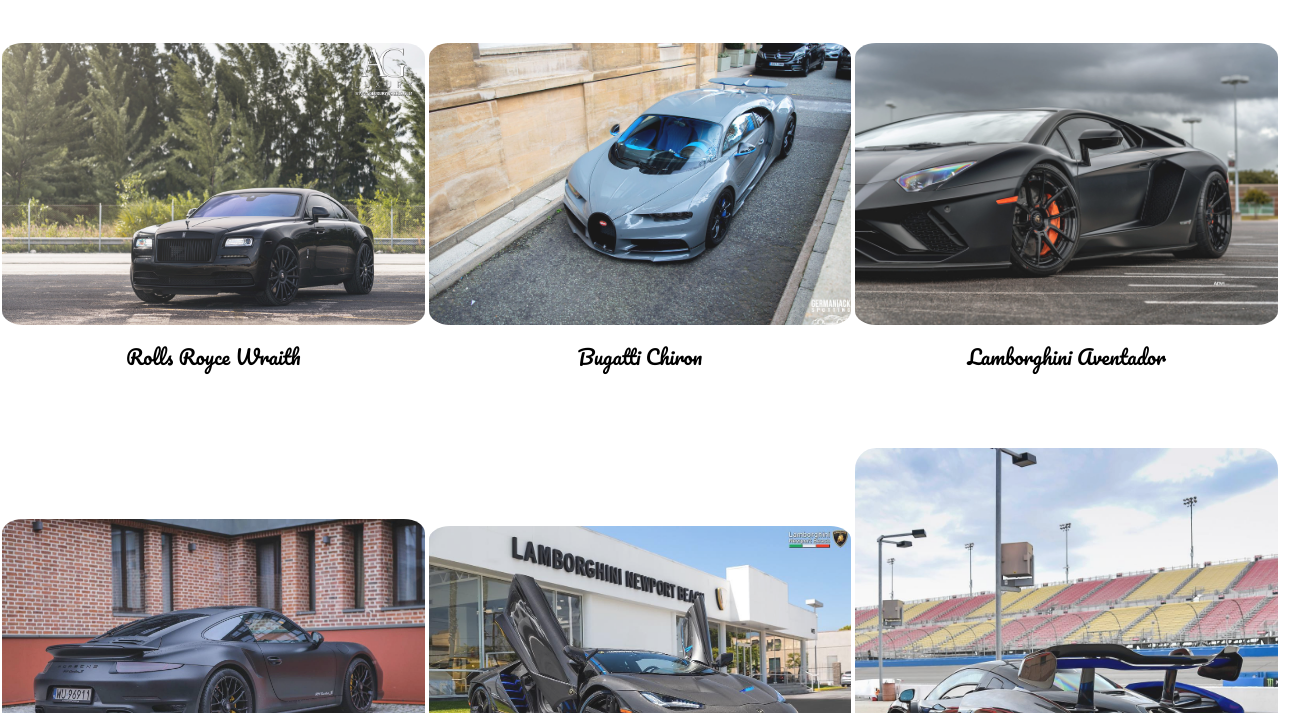
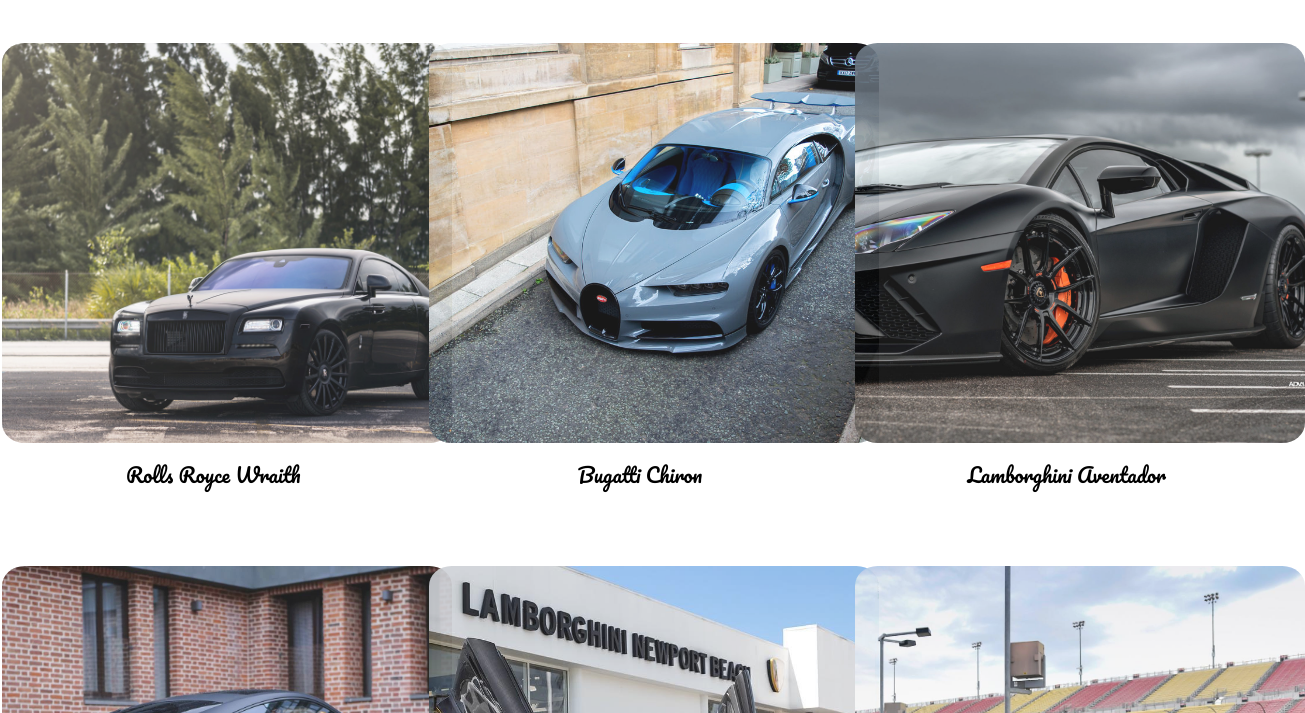
Before and after one commit to mragarg/instagram-duplicate, a plain HTML site: page index.html in a window 1280 px wide. Shown: the part 87-800 px from the top of the page, 1305 px wide, since content can reach past the window. Drawn offline with nearby package versions, Linux system fonts and the light colour scheme.

Commit message:
Tidy the file

```diff
--- a/stylesheets/index.css
+++ b/stylesheets/index.css
@@ -21,13 +21,15 @@
 }
 
 .picture-frame img {
-    width: 100%;
-    height: 100%;
+    width: 450px;
+    height: 400px;
     opacity: 0.9;
     border-radius: 5%;
     /* width:  250px;
     height: 250px; */
+    object-fit: cover;
 }
+
 
 .picture-frame p {
     text-align: center;
```
Also changed, not shown: index.html (+4 -0 lines).
